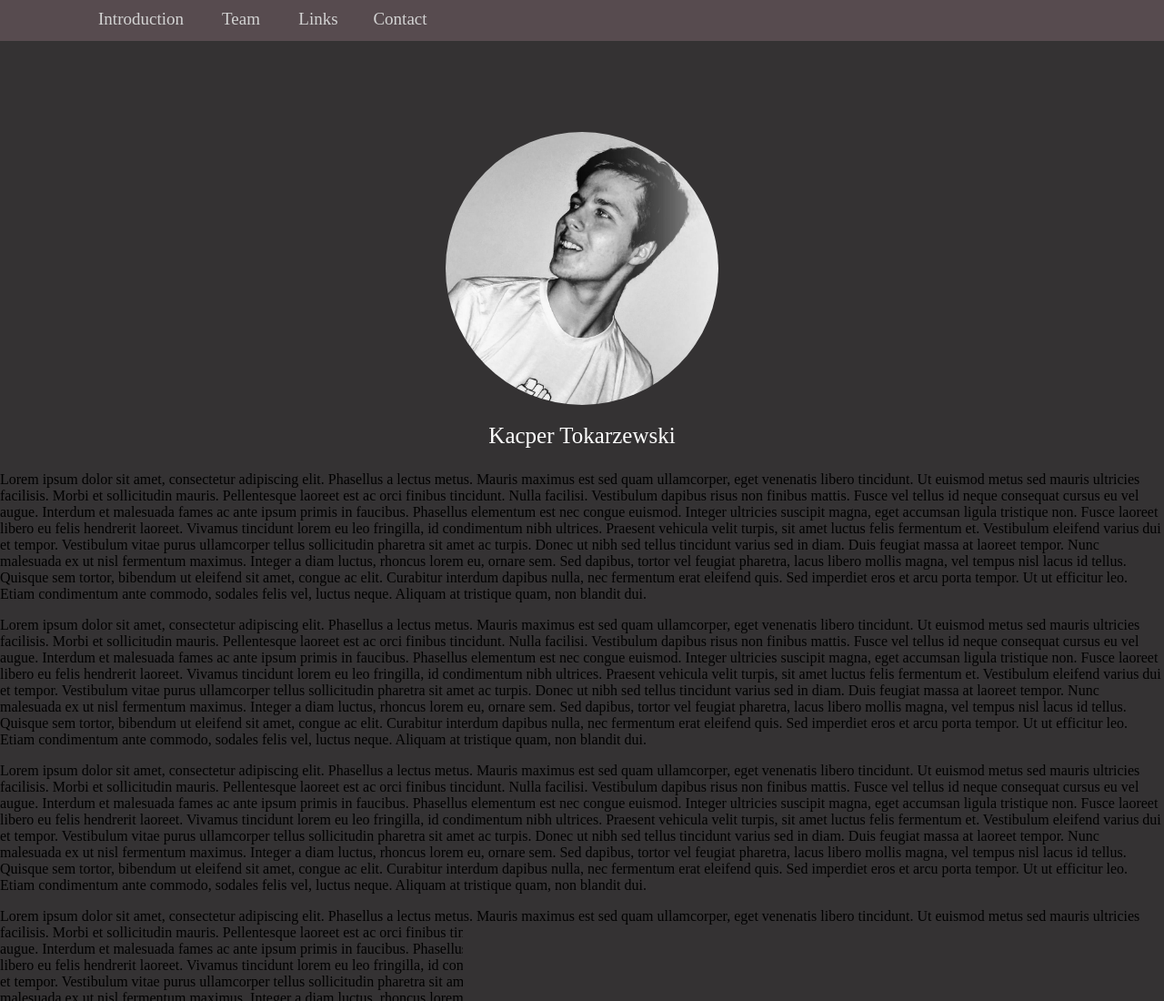
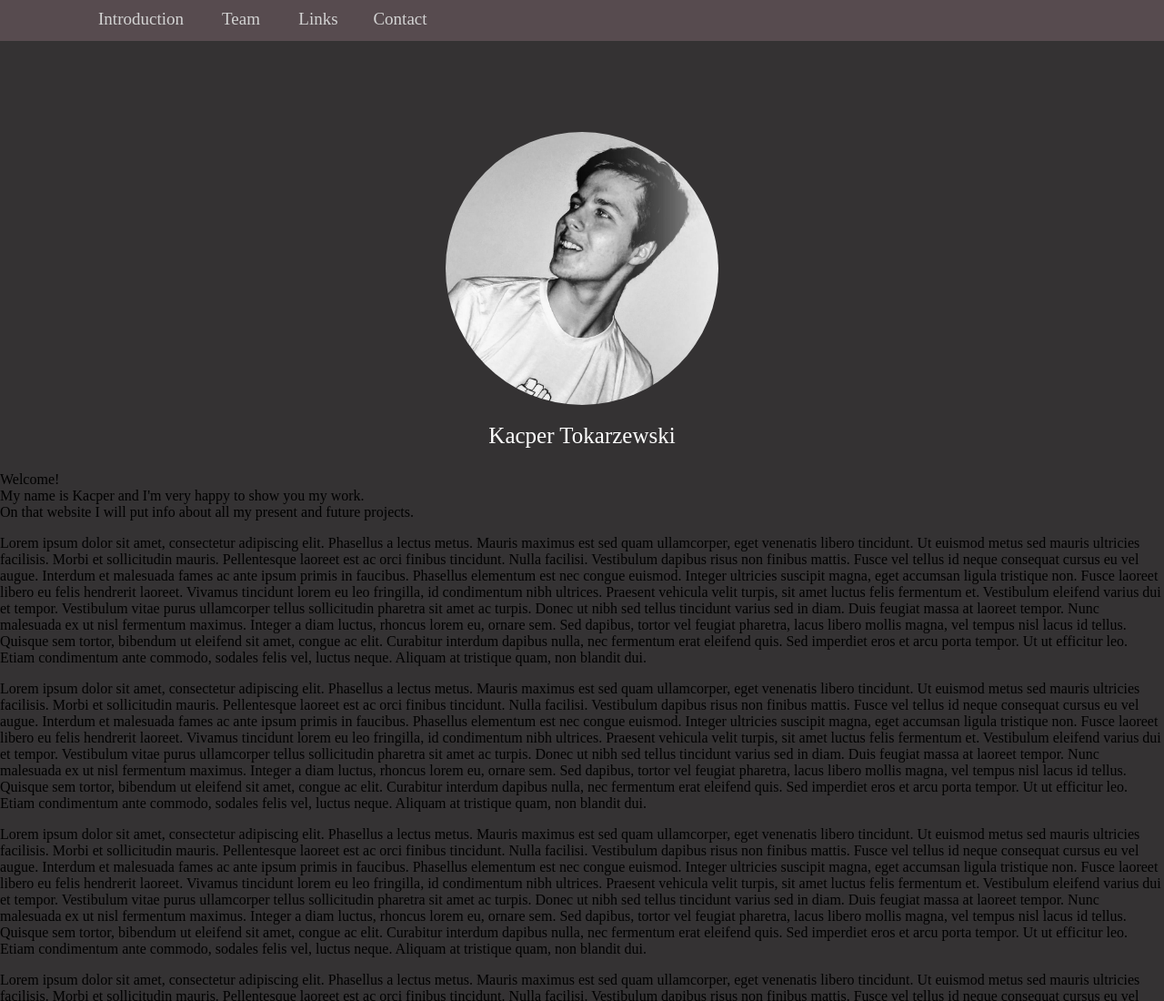
Before and after one commit to KacperTokarzewski/Resume, a plain HTML site: page index.html in a window 1280 px wide. Shown: the top 1100 px of the page at 91% size. Drawn offline with Linux system fonts and the light colour scheme.

Commit message:
Text update

```diff
--- a/index.html
+++ b/index.html
@@ -22,11 +22,9 @@
 <img id="main" src="zdj.jpg">
 <p id="label"> Kacper Tokarzewski</p>
 <p id="2">
-       Lorem ipsum dolor sit amet, consectetur adipiscing elit. Phasellus a lectus metus. Mauris maximus est sed quam ullamcorper, eget venenatis libero tincidunt. Ut euismod metus sed mauris ultricies facilisis. Morbi et sollicitudin mauris. Pellentesque laoreet est ac orci finibus tincidunt. Nulla facilisi. Vestibulum dapibus risus non finibus mattis. Fusce vel tellus id neque consequat cursus eu vel augue.
-
-Interdum et malesuada fames ac ante ipsum primis in faucibus. Phasellus elementum est nec congue euismod. Integer ultricies suscipit magna, eget accumsan ligula tristique non. Fusce laoreet libero eu felis hendrerit laoreet. Vivamus tincidunt lorem eu leo fringilla, id condimentum nibh ultrices. Praesent vehicula velit turpis, sit amet luctus felis fermentum et. Vestibulum eleifend varius dui et tempor. Vestibulum vitae purus ullamcorper tellus sollicitudin pharetra sit amet ac turpis.
-
-Donec ut nibh sed tellus tincidunt varius sed in diam. Duis feugiat massa at laoreet tempor. Nunc malesuada ex ut nisl fermentum maximus. Integer a diam luctus, rhoncus lorem eu, ornare sem. Sed dapibus, tortor vel feugiat pharetra, lacus libero mollis magna, vel tempus nisl lacus id tellus. Quisque sem tortor, bibendum ut eleifend sit amet, congue ac elit. Curabitur interdum dapibus nulla, nec fermentum erat eleifend quis. Sed imperdiet eros et arcu porta tempor. Ut ut efficitur leo. Etiam condimentum ante commodo, sodales felis vel, luctus neque. Aliquam at tristique quam, non blandit dui.
+       Welcome! <br>
+       My name is Kacper and I'm very happy to show you my work. <br>
+       On that website I will put info about all my present and future projects. <br>
 </p>
 <p id="3">
        Lorem ipsum dolor sit amet, consectetur adipiscing elit. Phasellus a lectus metus. Mauris maximus est sed quam ullamcorper, eget venenatis libero tincidunt. Ut euismod metus sed mauris ultricies facilisis. Morbi et sollicitudin mauris. Pellentesque laoreet est ac orci finibus tincidunt. Nulla facilisi. Vestibulum dapibus risus non finibus mattis. Fusce vel tellus id neque consequat cursus eu vel augue.
```
